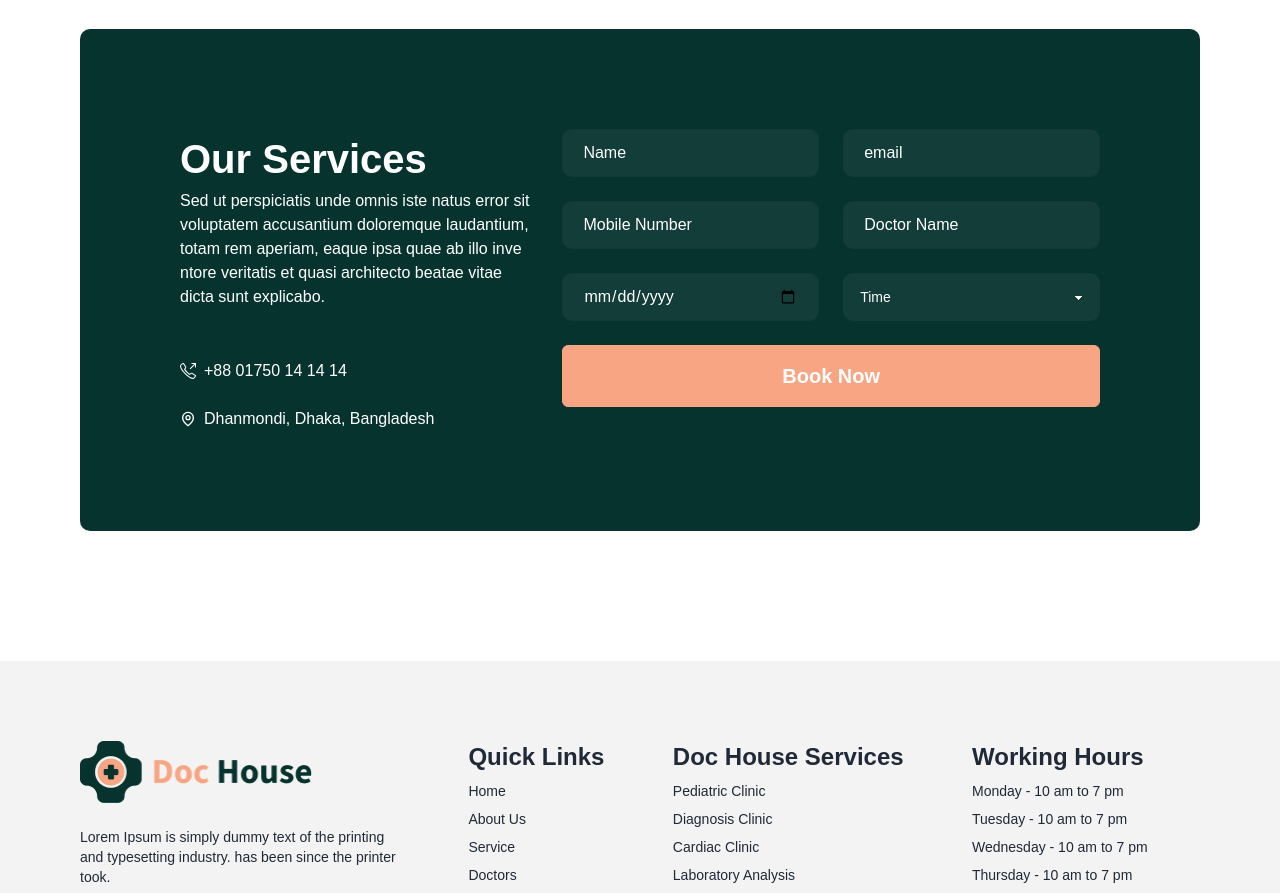
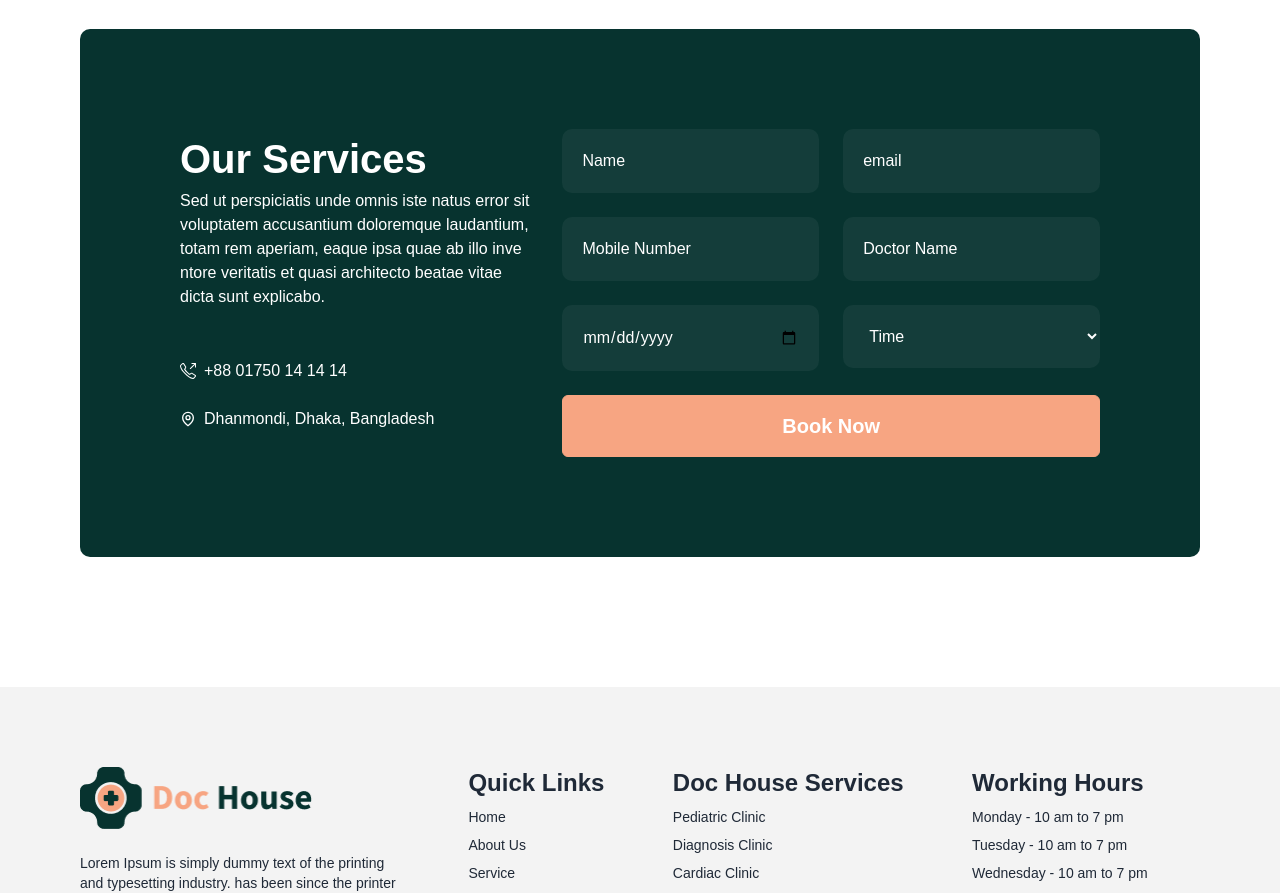
Before and after one commit to aothymoon59/doc-house-client, a React (Vite) app: page / in a window 1280 px wide. Shown: the part 2620-3513 px from the top of the page. Built offline with nearby package versions, Linux system fonts and the light colour scheme; no server answers.

Commit message:
custom input field make for contact

```diff
--- a/src/components/ContactForm/ContactForm.css
+++ b/src/components/ContactForm/ContactForm.css
@@ -4,10 +4,10 @@ input::placeholder {
 }
 
 .custom-input {
-    @apply input input-bordered w-full p-5 bg-[#ffffff0d] rounded-[10px] text-white
+    @apply w-full p-5 bg-[#ffffff0d] rounded-[10px] text-white
 }
 
-.select option {
+.custom-select option {
     background-color: #ffffff0d;
     /* Change this to your desired background color */
     color: #000;
--- a/src/components/ContactForm/ContactForm.jsx
+++ b/src/components/ContactForm/ContactForm.jsx
@@ -83,7 +83,7 @@ const ContactForm = () => {
                         )}
                     </div>
                     <div className="form-control md:w-1/2">
-                        <select {...register("time", { required: true })} className="select bg-[#ffffff0d] w-full rounded-[10px] text-white">
+                        <select {...register("time", { required: true })} className="w-full p-[22px] bg-[#ffffff0d] rounded-[10px] text-white custom-select">
                             <option value=''>Time</option>
                             <option value="10:00 AM">10:00 AM</option>
                             <option value="11:00 AM">11:00 AM</option>
```
Also changed, not shown: 1 other file (tests, documents, lock files or other folders).
